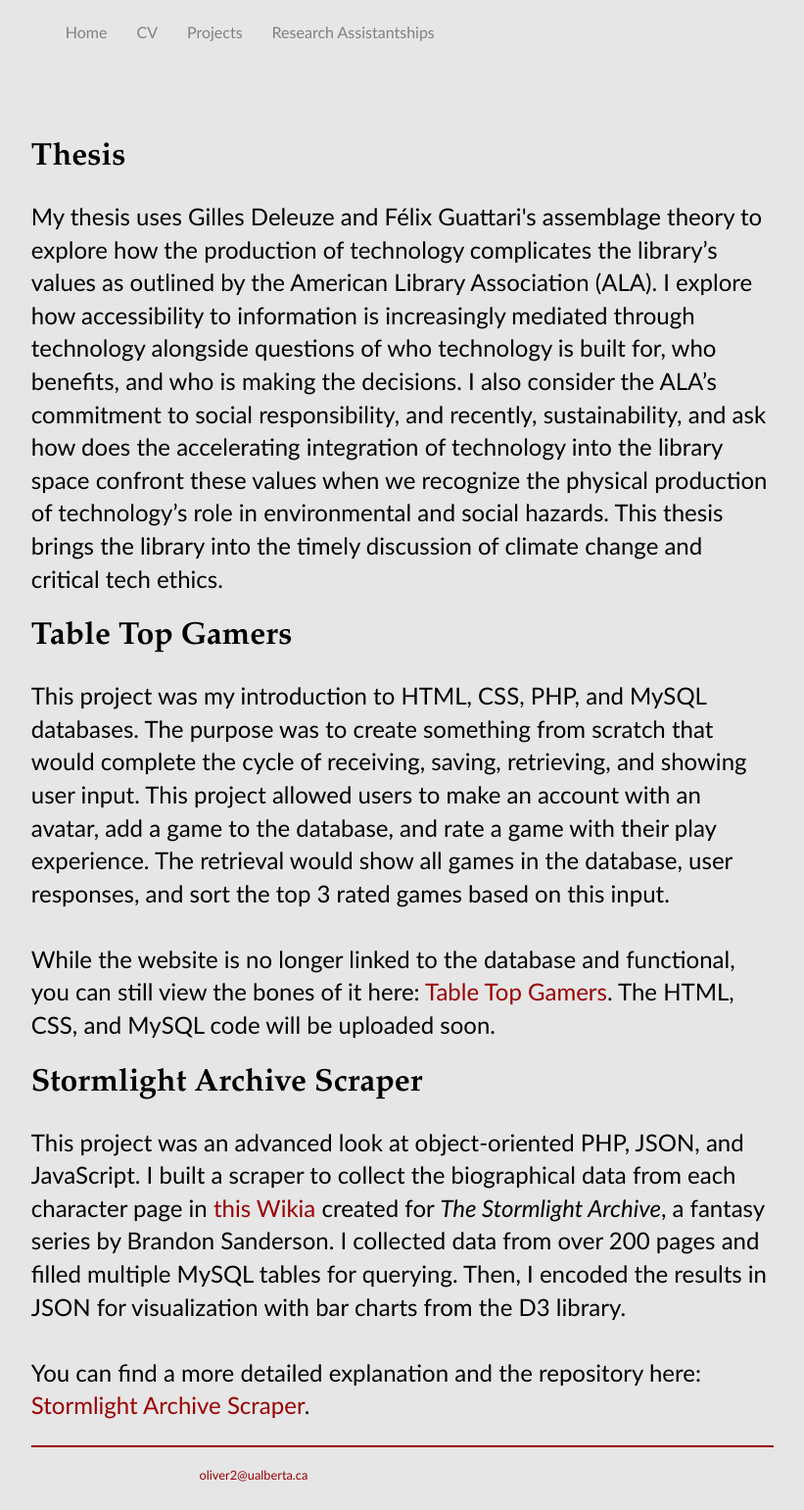
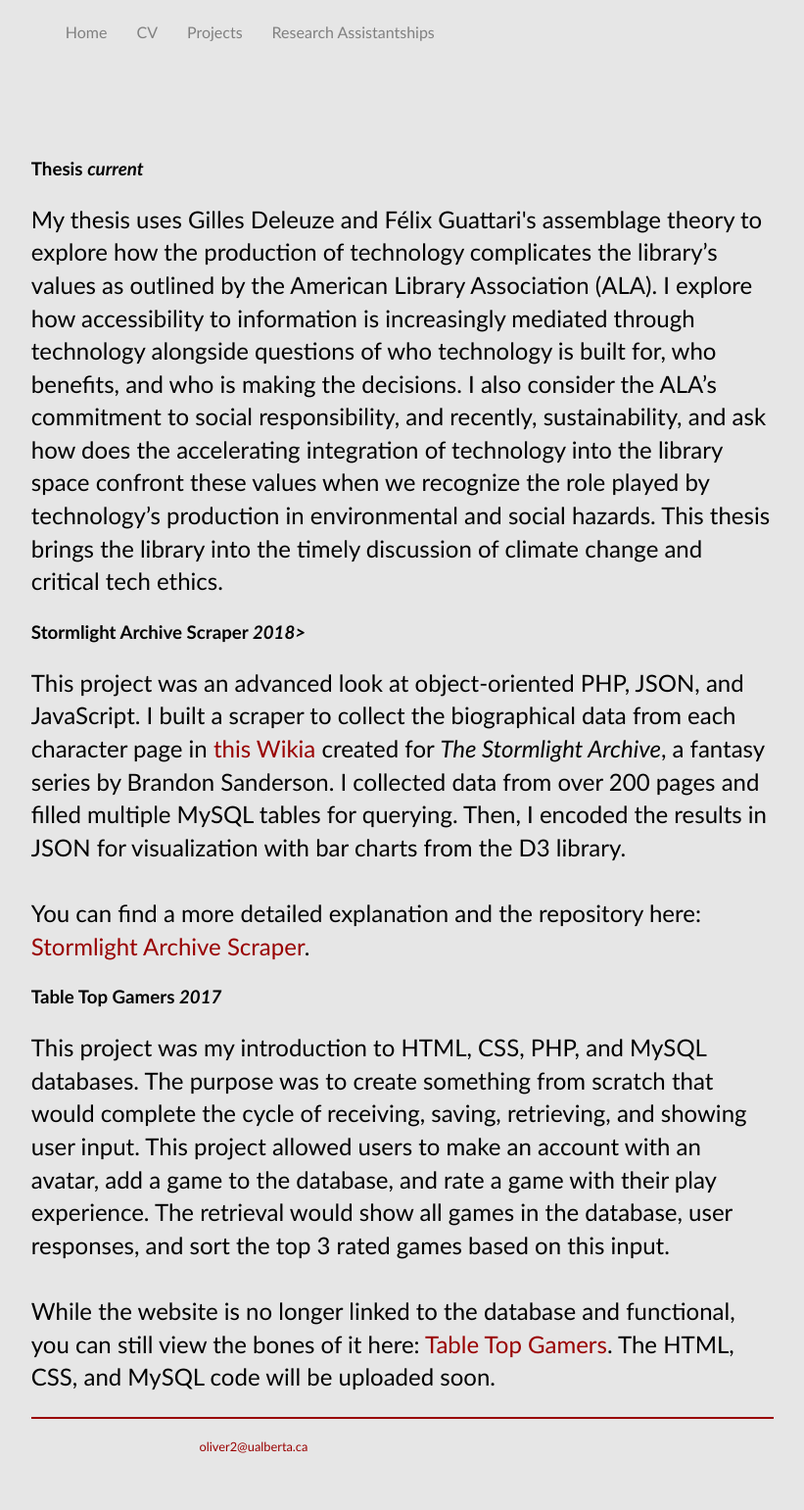
Before and after one commit to k-j-oliver/k-j-oliver.github.io, a Jekyll site: the page built from projects/index.html, in a window 1280 px wide. Shown: the whole page at 98% size, without its empty margins (229-1050 px from the left). Built offline with Jekyll 4.4.1, drawn with Linux system fonts in a browser that asks for light colours; after the commit the page ends 1512 px from its top, so only the background shows below that.

Commit message:
Update index.html

```diff
--- a/projects/index.html
+++ b/projects/index.html
@@ -4,15 +4,15 @@ title: Projects - Kathleen Oliver
 ---
 <div class="content">
   <div class="buffer"></div>
-  <h2>Thesis</h2>
-  <p>My thesis uses Gilles Deleuze and Félix Guattari's assemblage theory to explore how the production of technology complicates the library’s values as outlined by the American Library Association (ALA). I explore how accessibility to information is increasingly mediated through technology alongside questions of who technology is built for, who benefits, and who is making the decisions. I also consider the ALA’s commitment to social responsibility, and recently, sustainability, and ask how does the accelerating integration of technology into the library space confront these values when we recognize the physical production of technology’s role in environmental and social hazards. This thesis brings the library into the timely discussion of climate change and critical tech ethics.</p>
 
-  <h2>Table Top Gamers</h2>
-  <p>This project was my introduction to HTML, CSS, PHP, and MySQL databases. The purpose was to create something from scratch that would complete the cycle of receiving, saving, retrieving, and showing user input. This project allowed users to make an account with an avatar, add a game to the database, and rate a game with their play experience. The retrieval would show all games in the database, user responses, and sort the top 3 rated games based on this input.<br><br>
-While the website is no longer linked to the database and functional, you can still view the bones of it here: <a href="http://hucodev.srv.ualberta.ca/oliver2/index.php" target="_blank">Table Top Gamers</a>. The HTML, CSS, and MySQL code will be uploaded soon.</p>
+  <h3>Thesis <i>current</i></h3>
+  <p>My thesis uses Gilles Deleuze and Félix Guattari's assemblage theory to explore how the production of technology complicates the library’s values as outlined by the American Library Association (ALA). I explore how accessibility to information is increasingly mediated through technology alongside questions of who technology is built for, who benefits, and who is making the decisions. I also consider the ALA’s commitment to social responsibility, and recently, sustainability, and ask how does the accelerating integration of technology into the library space confront these values when we recognize the role played by technology’s production in environmental and social hazards. This thesis brings the library into the timely discussion of climate change and critical tech ethics.</p>
 
-  <h2>Stormlight Archive Scraper</h2>
+  <h3>Stormlight Archive Scraper <i>2018></i></h3>
   <p>This project was an advanced look at object-oriented PHP, JSON, and JavaScript. I built a scraper to collect the biographical data from each character page in <a href="http://stormlightarchive.wikia.com/wiki/Category:Characters"  target="_blank">this Wikia</a> created for <i>The Stormlight Archive</i>, a fantasy series by Brandon Sanderson. I collected data from over 200 pages and filled multiple MySQL tables for querying. Then, I encoded the results in JSON for visualization with bar charts from the D3 library.<br><br>
 You can find a more detailed explanation and the repository here: <a href="https://k-j-oliver.github.io/StormlightArchiveScraper/"  target="_blank">Stormlight Archive Scraper</a>.</p>
 
+  <h3>Table Top Gamers <i>2017</i></h3>
+  <p>This project was my introduction to HTML, CSS, PHP, and MySQL databases. The purpose was to create something from scratch that would complete the cycle of receiving, saving, retrieving, and showing user input. This project allowed users to make an account with an avatar, add a game to the database, and rate a game with their play experience. The retrieval would show all games in the database, user responses, and sort the top 3 rated games based on this input.<br><br>
+While the website is no longer linked to the database and functional, you can still view the bones of it here: <a href="http://hucodev.srv.ualberta.ca/oliver2/index.php" target="_blank">Table Top Gamers</a>. The HTML, CSS, and MySQL code will be uploaded soon.</p>
 </div>
```
